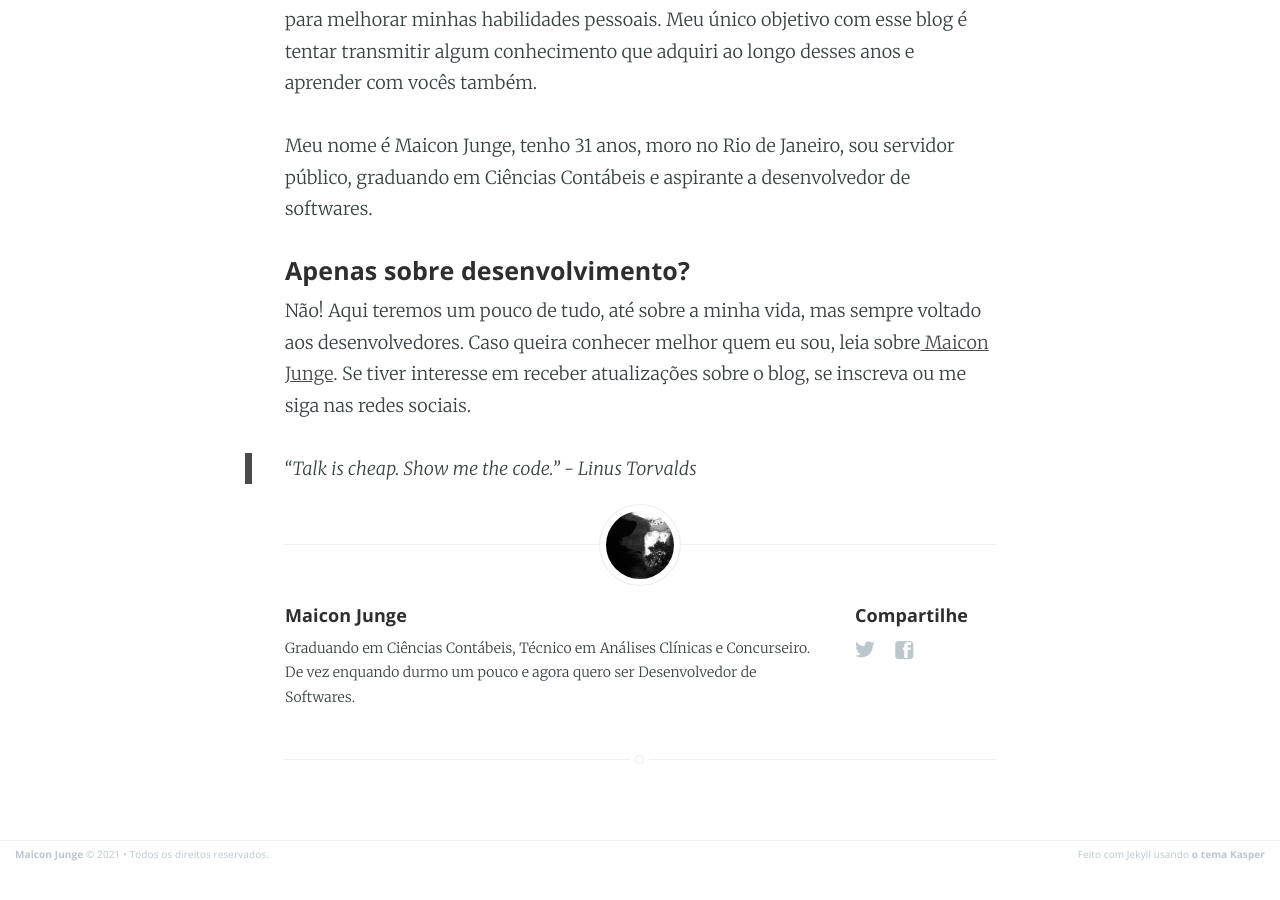
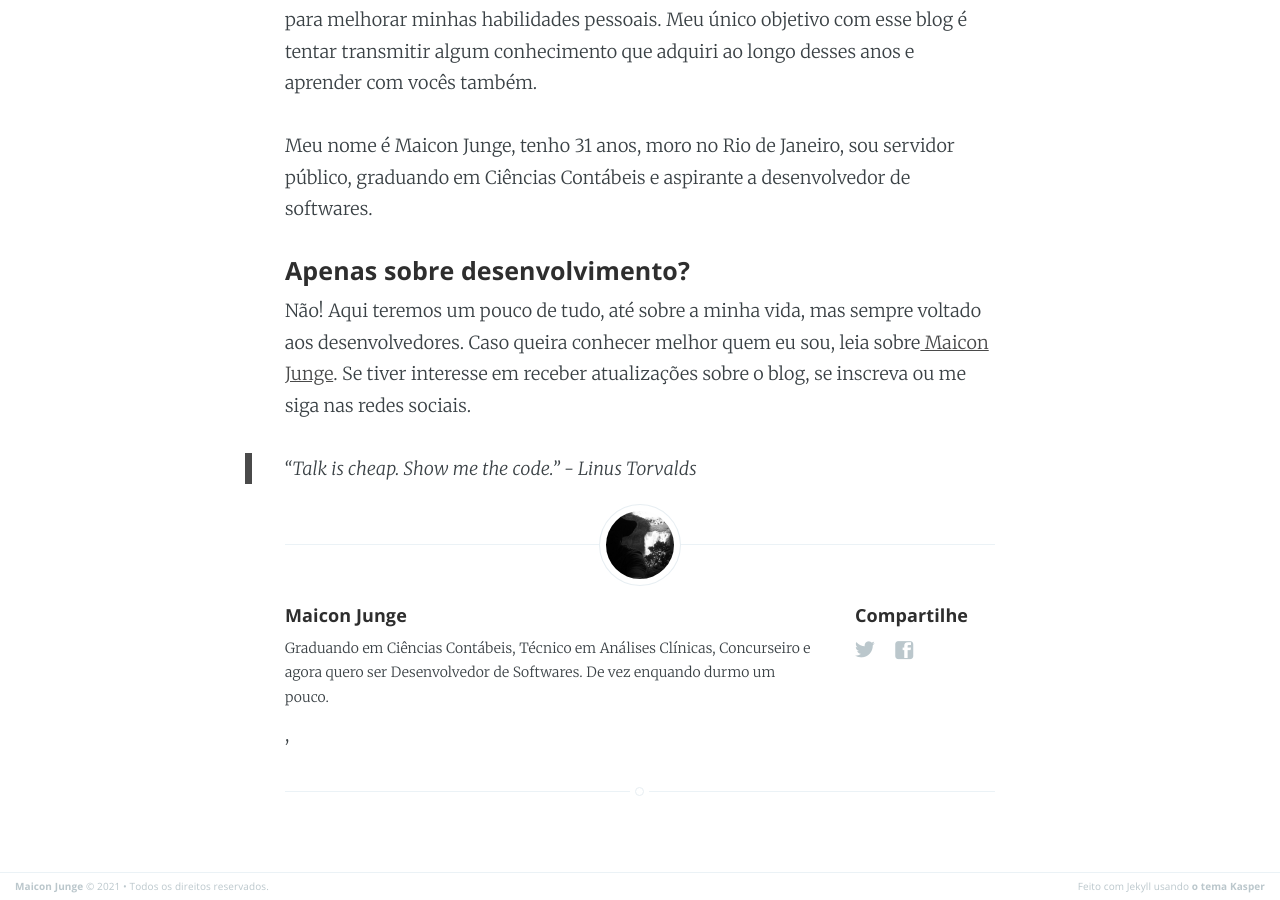
Before and after one commit to MaiconJunge/maiconjunge.github.io, a Jekyll site: the page built from _posts/2021-02-16-hello-world.markdown, in a window 1280 px wide and 900 px high, scrolled down 727 px. Built offline with Jekyll 4.4.1, drawn with Linux system fonts in a browser that asks for light colours; before the commit the page ends 1596 px from its top, so only the background shows below that.

```diff
--- a/_layouts/post.html
+++ b/_layouts/post.html
@@ -74,10 +74,10 @@ post_class: post-template
                     <h4> {{ site.author }} </h4>
                     <!-- Author Bio -->
                     <p>
-                        Graduando em Ciências Contábeis, Técnico em Análises Clínicas e Concurseiro. De vez enquando durmo um pouco e agora quero ser Desenvolvedor de Softwares.
+                        Graduando em Ciências Contábeis, Técnico em Análises Clínicas, Concurseiro e agora quero ser Desenvolvedor de Softwares. De vez enquando durmo um pouco.
                     </p>
                 </section>
-            {% endif %}
+            {% endif %},
 
             <!-- Share links section -->
             {% include share.html %}
```
